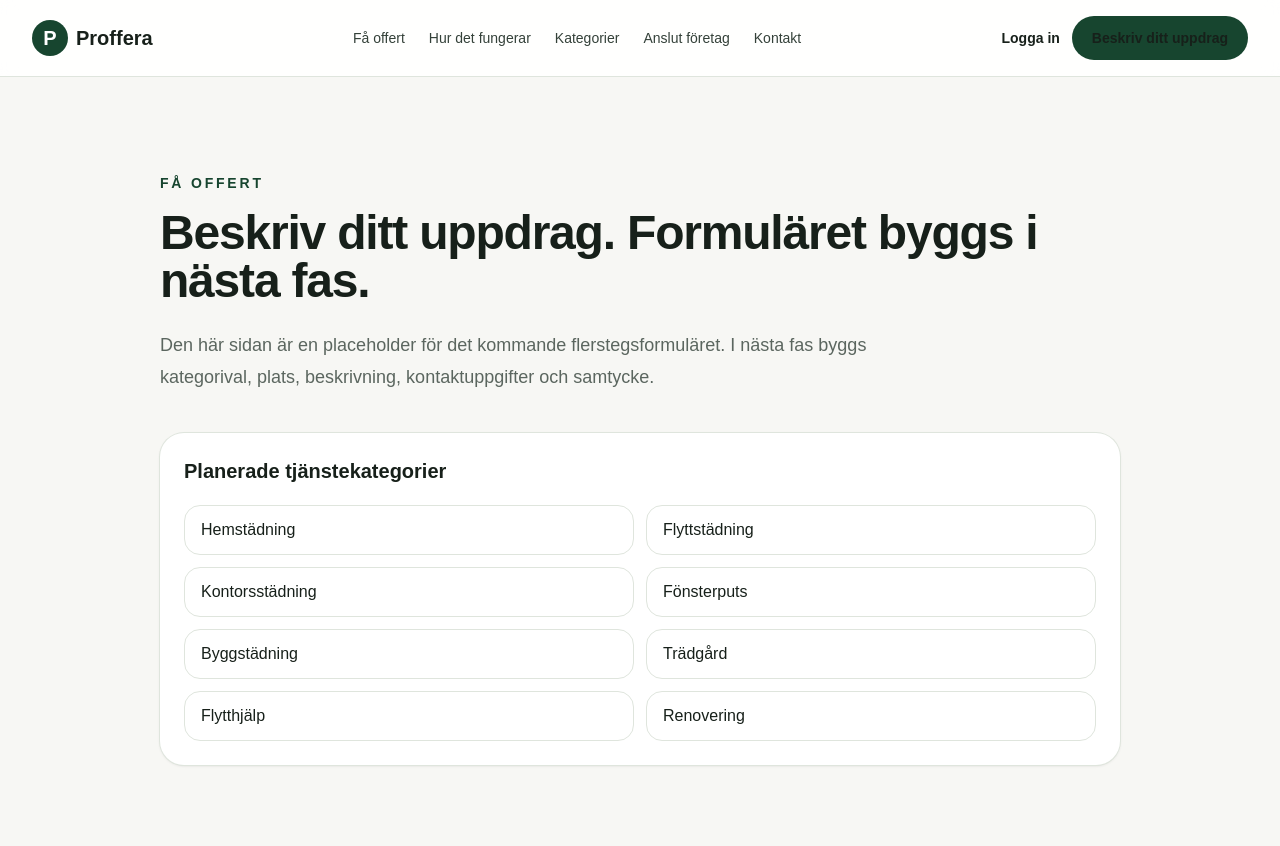
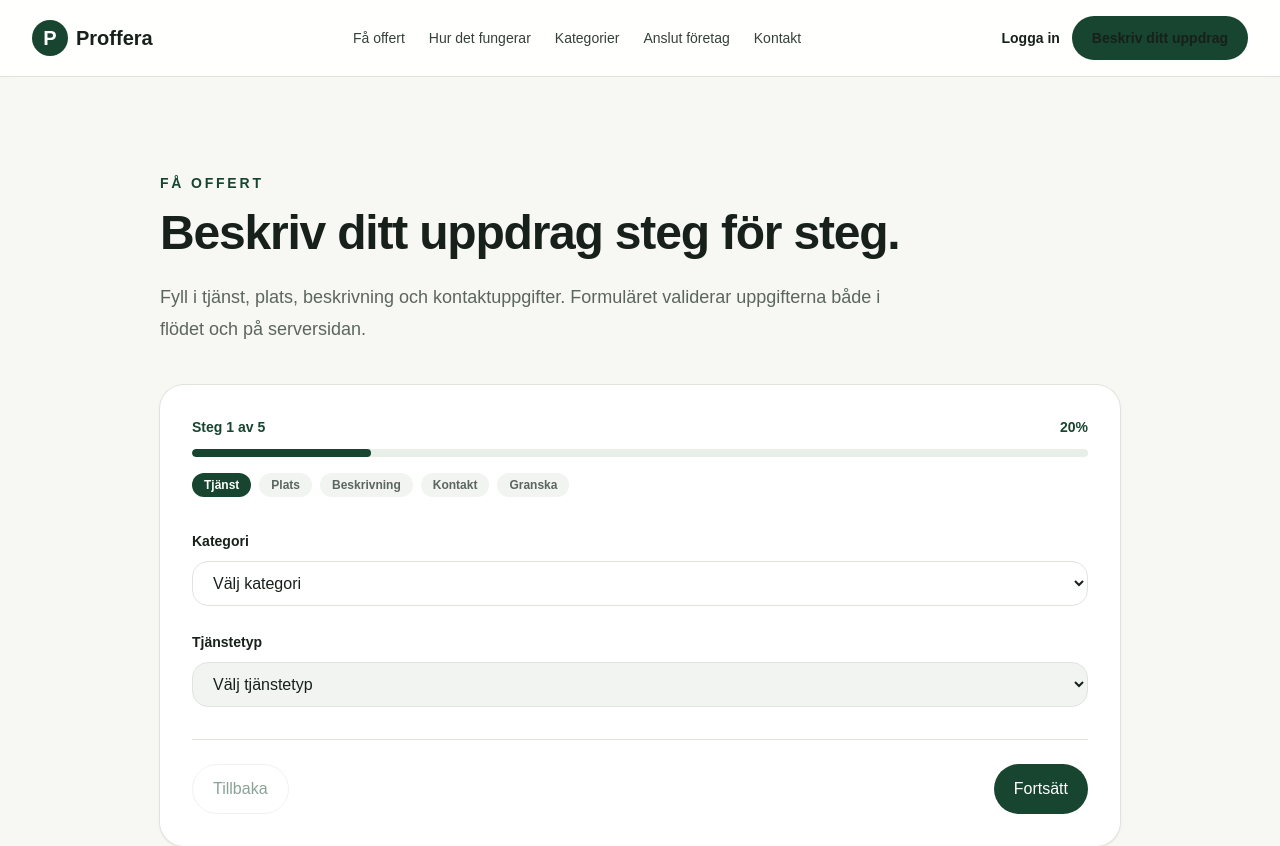
Before and after one commit to ibboabdoli-ai/Proffera, a Next.js app: page /fa-offert in a window 1280 px wide. Shown: the top 846 px of the page. Built offline with nearby package versions, Linux system fonts and the light colour scheme.

Commit message:
phase 03: connect quote form to page

```diff
--- a/src/app/fa-offert/page.tsx
+++ b/src/app/fa-offert/page.tsx
@@ -1,29 +1,20 @@
 import type { Metadata } from "next";
 import { PageShell } from "@/components/layout/page-shell";
-import { serviceCategories } from "@/lib/site";
+import { QuoteRequestForm } from "@/features/quote-request/quote-request-form";
 
 export const metadata: Metadata = {
   title: "Få offert",
-  description: "Starta ett uppdrag hos Proffera och förbered en offertförfrågan.",
+  description: "Beskriv ditt uppdrag i Profferas flerstegsformulär.",
 };
 
 export default function QuotePage() {
   return (
     <PageShell
       eyebrow="Få offert"
-      title="Beskriv ditt uppdrag. Formuläret byggs i nästa fas."
-      description="Den här sidan är en placeholder för det kommande flerstegsformuläret. I nästa fas byggs kategorival, plats, beskrivning, kontaktuppgifter och samtycke."
+      title="Beskriv ditt uppdrag steg för steg."
+      description="Fyll i tjänst, plats, beskrivning och kontaktuppgifter. Formuläret validerar uppgifterna både i flödet och på serversidan."
     >
-      <div className="rounded-3xl bg-white p-6 shadow-sm ring-1 ring-[#dfe5dd]">
-        <h2 className="text-xl font-semibold">Planerade tjänstekategorier</h2>
-        <div className="mt-5 grid gap-3 sm:grid-cols-2">
-          {serviceCategories.map((category) => (
-            <div key={category} className="rounded-2xl border border-[#dfe5dd] px-4 py-3 font-medium">
-              {category}
-            </div>
-          ))}
-        </div>
-      </div>
+      <QuoteRequestForm />
     </PageShell>
   );
 }
```
